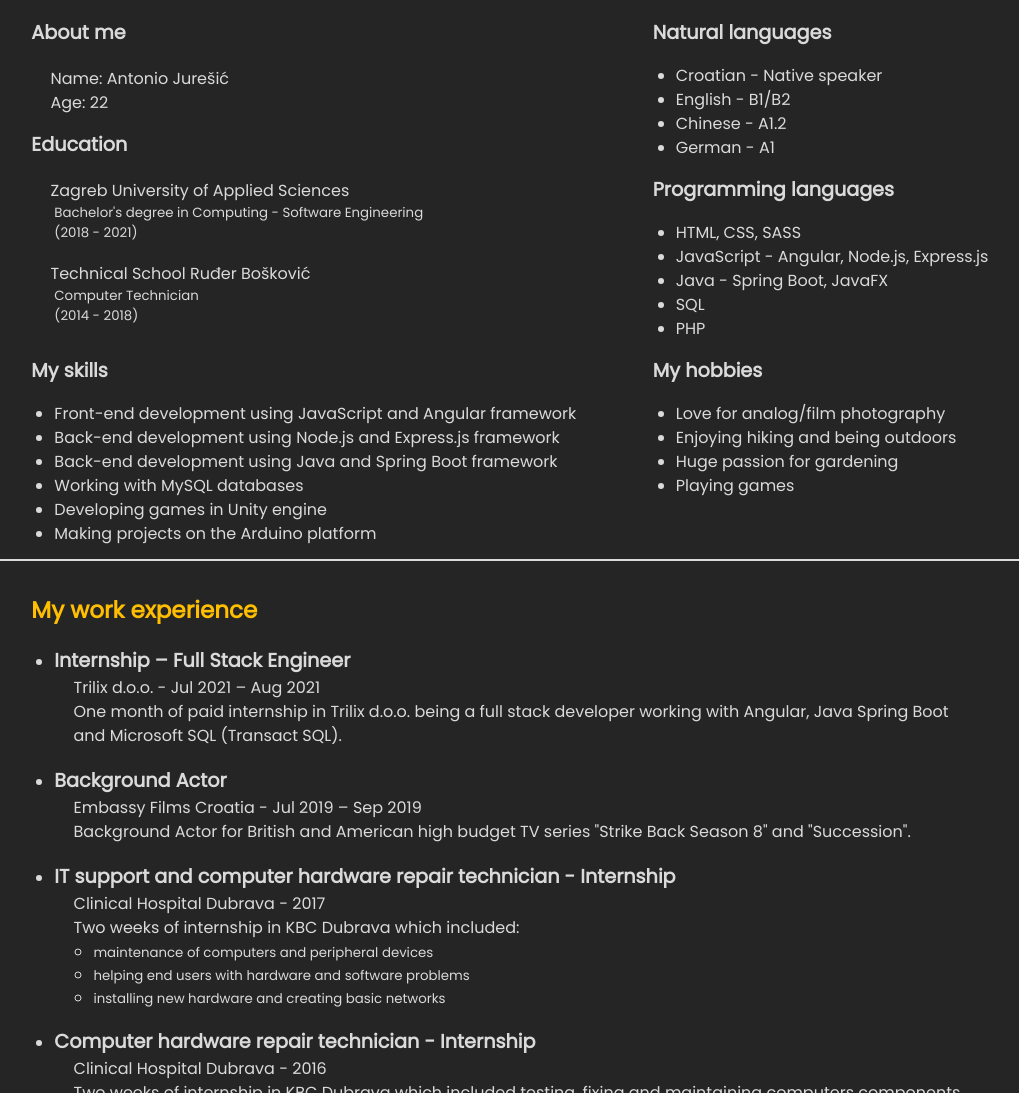
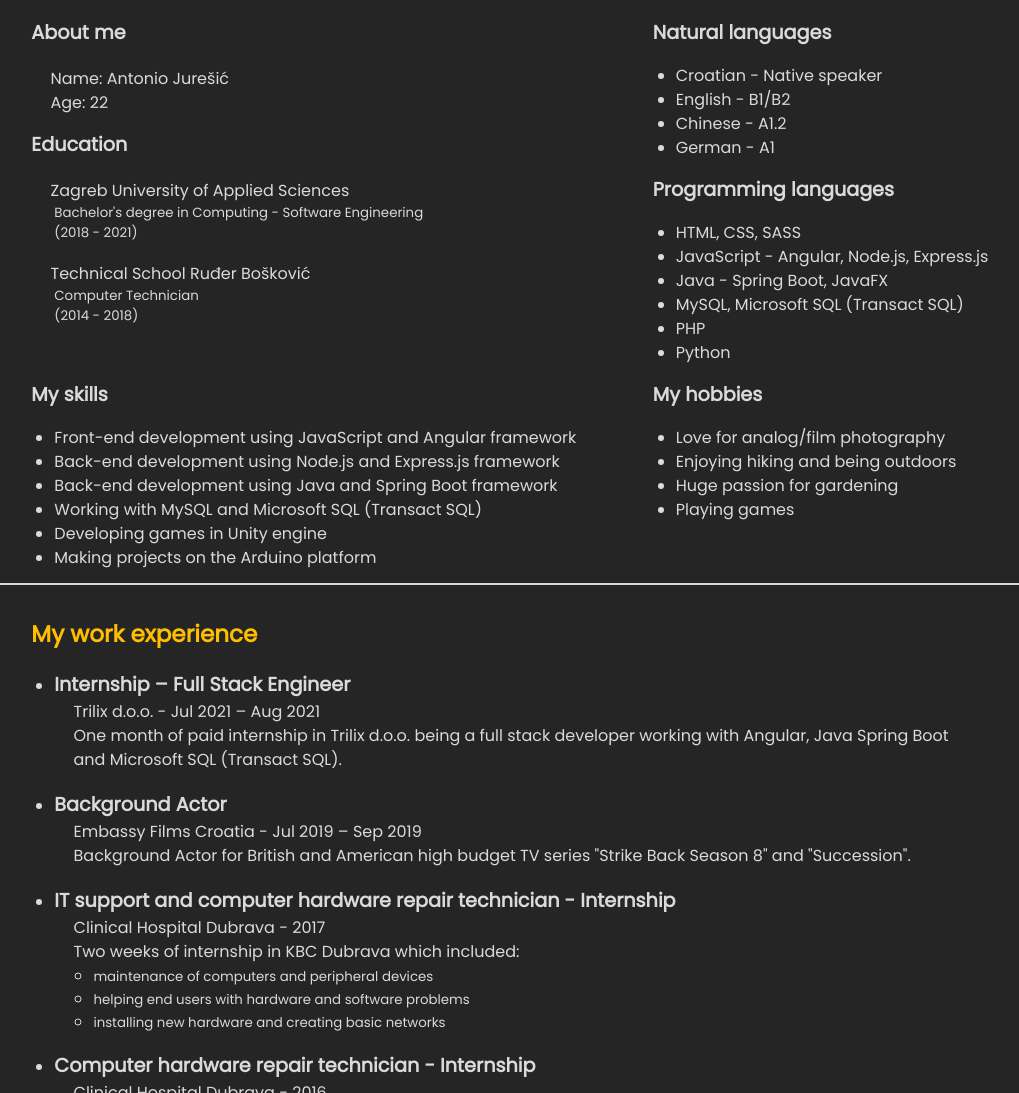
Before and after one commit to AntonioJuresic/AntonioJuresic.github.io-old, a plain HTML site: page index.html in a window 1280 px wide. Shown: the part 885-1978 px from the top of the page, without its empty margins (123-1142 px from the left). Drawn offline with Linux system fonts and the light colour scheme.

Commit message:
Dodani programski jezici i skillovi.

```diff
--- a/index.html
+++ b/index.html
@@ -91,8 +91,9 @@
                         <li>HTML, CSS, SASS</li>
                         <li>JavaScript - Angular, Node.js, Express.js</li>
                         <li>Java - Spring Boot, JavaFX</li>
-                        <li>SQL</li>
+                        <li>MySQL, Microsoft SQL (Transact SQL)</li>
                         <li>PHP</li>
+                        <li>Python</li>
                     </ul>
                 </div>
             </div>
@@ -104,7 +105,7 @@
                     <li>Front-end development using JavaScript and Angular framework</li>
                     <li>Back-end development using Node.js and Express.js framework</li>
                     <li>Back-end development using Java and Spring Boot framework</li>
-                    <li>Working with MySQL databases</li>
+                    <li>Working with MySQL and Microsoft SQL (Transact SQL)</li>
                     <li>Developing games in Unity engine</li>
                     <li>Making projects on the Arduino platform</li>
                 </ul>
```
